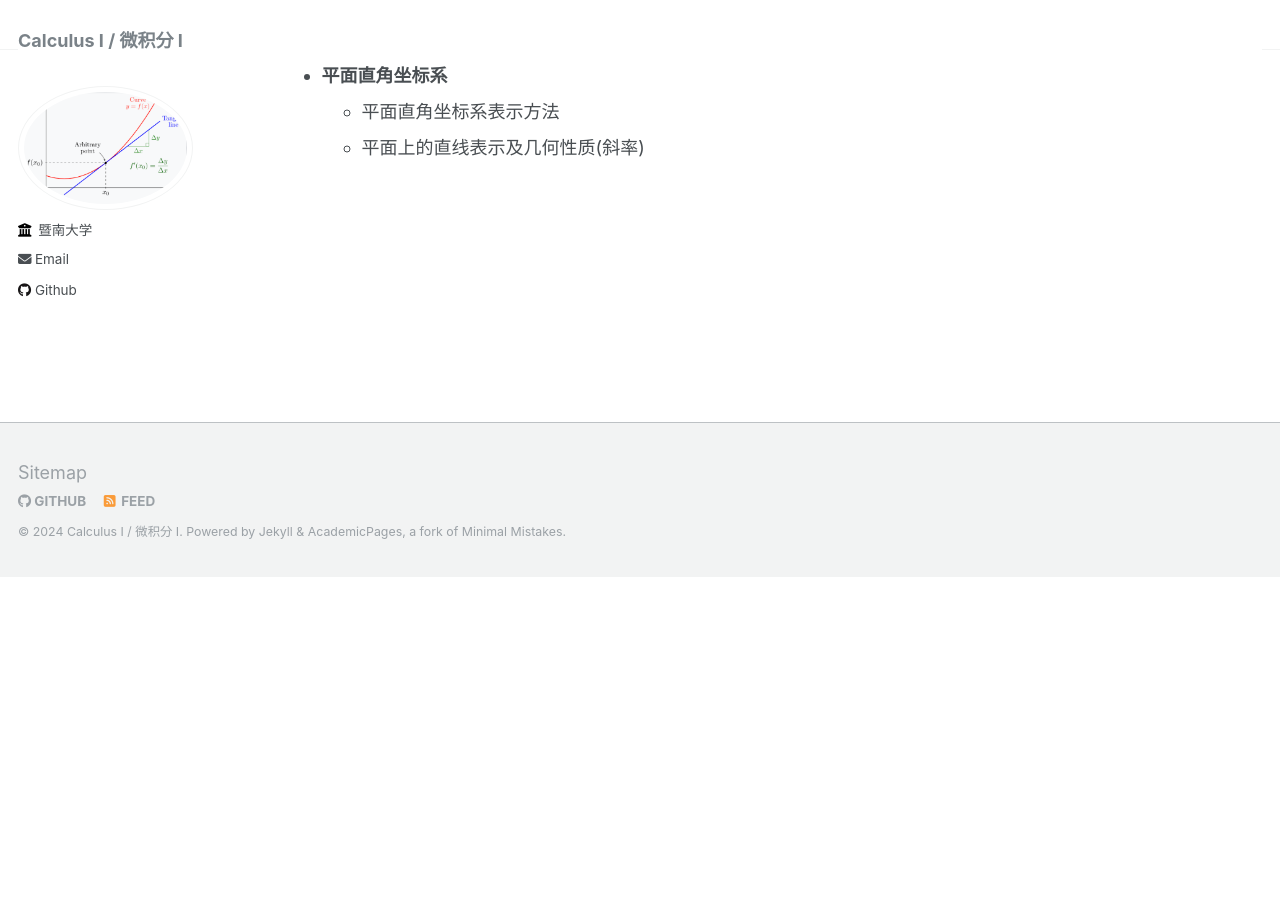
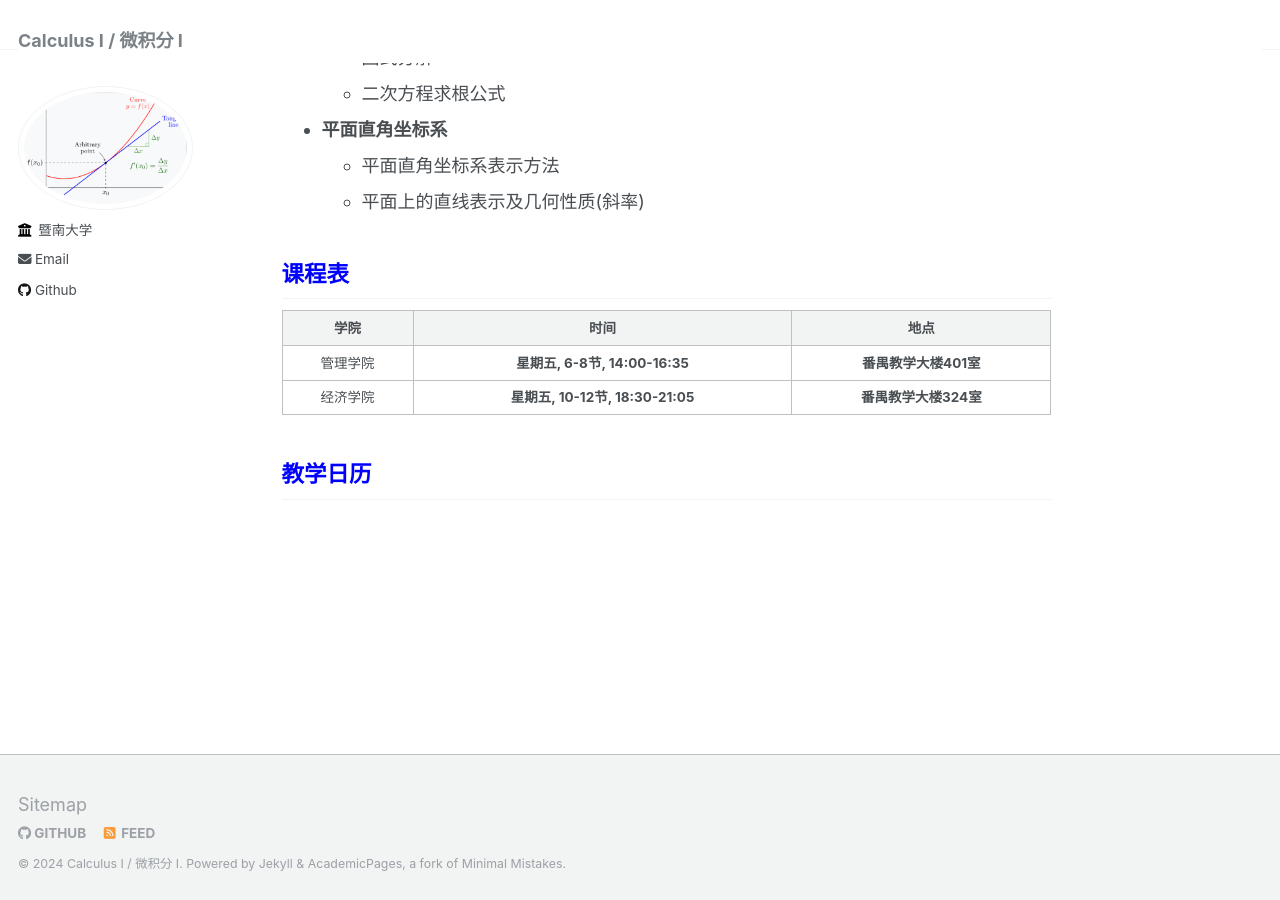
Before and after one commit to wangyuanhao/calculus_course_webpage, a Jekyll site: the page built from _pages/about.md, in a window 1280 px wide and 900 px high, scrolled down 648 px. Built offline with Jekyll 4.4.1, drawn with Linux system fonts in a browser that asks for light colours; before the commit the page ends 1226 px from its top, so only the background shows below that.

Commit message:
Update about.md

```diff
--- a/_pages/about.md
+++ b/_pages/about.md
@@ -6,7 +6,7 @@ redirect_from:
   - /about/
   - /about.html
 ---
-### 课程说明
+## <font color=blue>课程说明</font>
 
 * **授课对象**: 本课程面向暨南大学本科经管类外招学生, 课程编号<u>07010156</u>
 * **教材及参考书目**
@@ -19,7 +19,7 @@ redirect_from:
     * 随堂测试: 1/4
     * 出勤: 1/4
 
-### 预备知识
+## <font color=blue>预备知识</font>
 
 * **一次及二次方程及不等式求解**
   * 因式分解
@@ -27,3 +27,12 @@ redirect_from:
 * **平面直角坐标系**
   * 平面直角坐标系表示方法
   * 平面上的直线表示及几何性质(斜率)
+
+## <font color=blue>课程表</font>
+
+|   学院   |               时间               |         地点          |
+| :------: | :------------------------------: | :-------------------: |
+| 管理学院 |  **星期五, 6-8节, 14:00-16:35**  | **番禺教学大楼401室** |
+| 经济学院 | **星期五, 10-12节, 18:30-21:05** | **番禺教学大楼324室** |
+
+## <font color=blue>教学日历</font>
```
